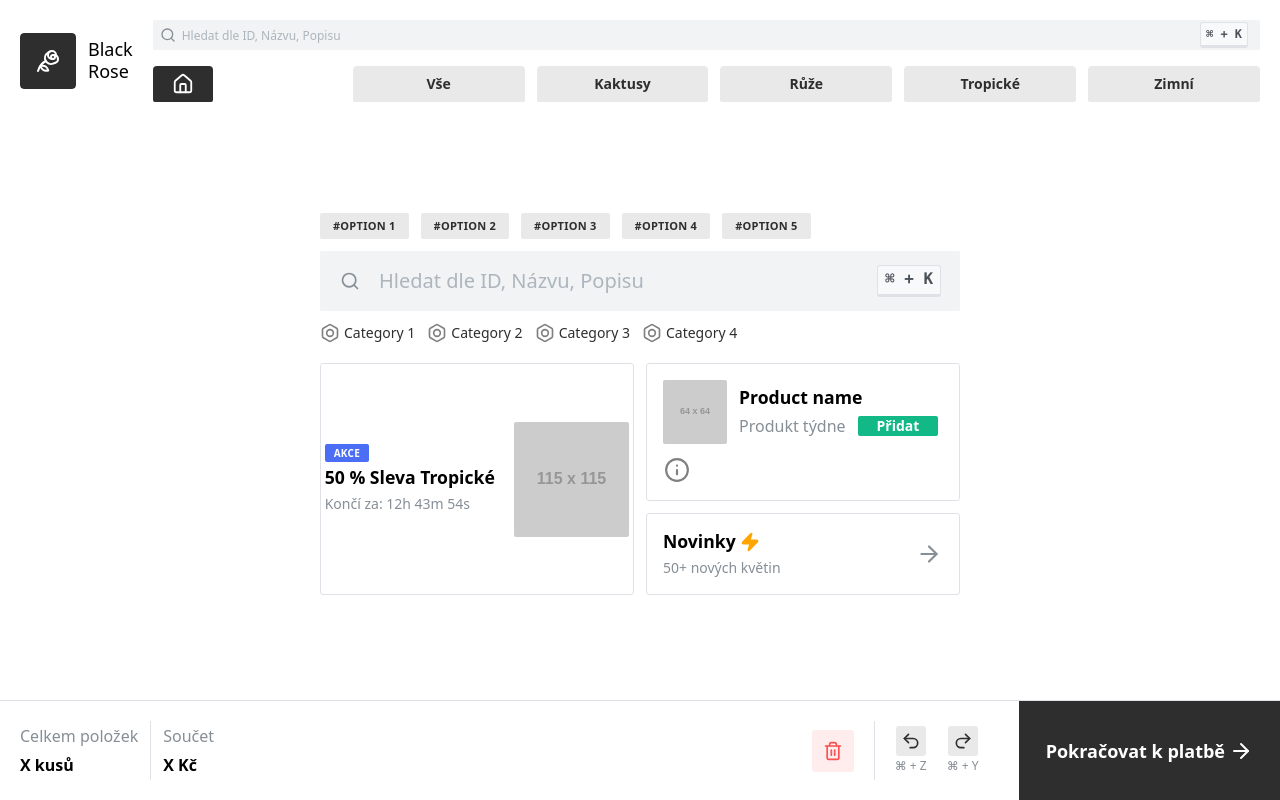
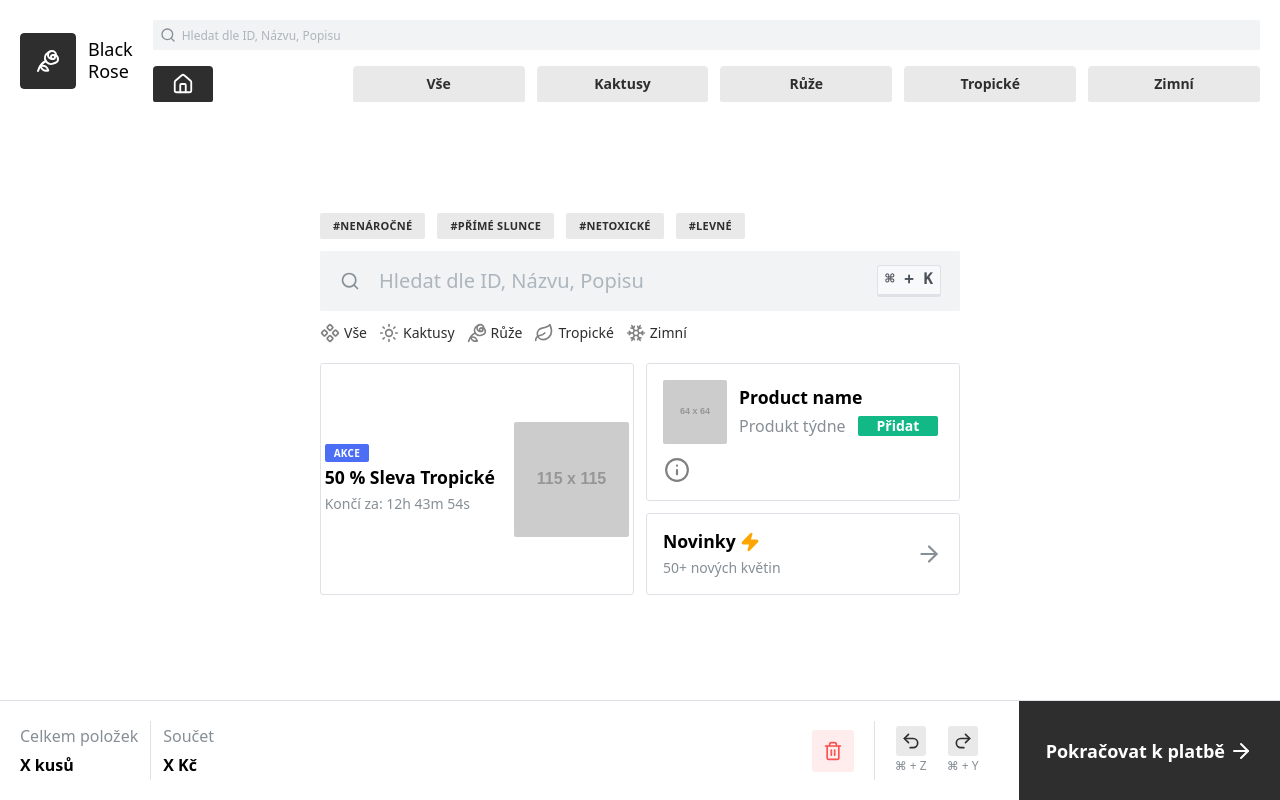
Before and after one commit to Makovicee/DualE-commerce, a React (Vite) app: page / in a window 1280 px wide. Built offline with nearby package versions, Linux system fonts and the light colour scheme.

Commit message:
feat:UX-base eff homepage

```diff
--- a/src/components/layout/AppLayout.tsx
+++ b/src/components/layout/AppLayout.tsx
@@ -21,7 +21,7 @@ const AppLayout = () => {
         {mode === "EFF" ? <EFFNavbar /> : <ASTNavbar />}
       </AppShell.Header>
       <AppShell.Main>
-        <Outlet key={pathname} />
+        <Outlet />
       </AppShell.Main>
       {showFooter && (
         <AppShell.Footer withBorder>
--- a/src/components/layout/EFFNavbar.tsx
+++ b/src/components/layout/EFFNavbar.tsx
@@ -4,10 +4,29 @@ import { useUIMode } from "../../contexts/UIModeContext";
 import AppLogo from "./AppLogo";
 import { useLocation, useNavigate } from "react-router-dom";
 import { CATEGORIES } from "../../core/data/categories";
+import { useRef } from "react";
+import { useHotkeys } from "@mantine/hooks";
 
 const EFFNavbar = () => {
   const { toggle, mode } = useUIMode();
   const { pathname, search } = useLocation();
+  const searchRef = useRef<HTMLInputElement>(null);
+
+  useHotkeys([
+    [
+      "mod+k",
+      () => {
+        if (pathname === "/") return;
+        searchRef.current?.focus();
+      },
+    ],
+  ]);
+
+  const handleKeyDown = (event: React.KeyboardEvent<HTMLInputElement>) => {
+    if (event.key === "Escape") {
+      searchRef.current?.blur();
+    }
+  };
 
   const active =
     CATEGORIES.find((category) => category.path === pathname)?.id ?? "home";
@@ -19,9 +38,11 @@ const EFFNavbar = () => {
         <AppLogo onClick={toggle} />
         <Stack flex={1}>
           <TextInput
+            ref={searchRef}
+            onKeyDown={handleKeyDown}
             placeholder="Hledat dle ID, Názvu, Popisu"
             leftSection={<Search size={16} />}
-            rightSection={<Kbd>⌘ + K</Kbd>}
+            rightSection={pathname !== "/" && <Kbd>⌘ + K</Kbd>}
             rightSectionWidth={70}
             flex={1}
           />
--- a/src/components/main/homePage/searchTools/SearchTools.tsx
+++ b/src/components/main/homePage/searchTools/SearchTools.tsx
@@ -2,12 +2,26 @@ import { Kbd, Stack, TextInput } from "@mantine/core";
 import { Search } from "lucide-react";
 import Categories from "./categories/Categories";
 import PopularTagsGroup from "./popularTagsGroup/PopularTagsGroup";
+import { useRef } from "react";
+import { useHotkeys } from "@mantine/hooks";
 
 const SearchTools = () => {
+  const searchRef = useRef<HTMLInputElement>(null);
+
+  useHotkeys([["mod+k", () => searchRef.current?.focus()]]);
+
+  const handleKeyDown = (event: React.KeyboardEvent<HTMLInputElement>) => {
+    if (event.key === "Escape") {
+      searchRef.current?.blur();
+    }
+  };
+
   return (
     <Stack>
       <PopularTagsGroup />
       <TextInput
+        ref={searchRef}
+        onKeyDown={handleKeyDown}
         variant="filled"
         size="xl"
         placeholder="Hledat dle ID, Názvu, Popisu"
--- a/src/components/main/homePage/searchTools/categories/Categories.tsx
+++ b/src/components/main/homePage/searchTools/categories/Categories.tsx
@@ -1,16 +1,22 @@
 import { Anchor, Group } from "@mantine/core";
-import { Bolt } from "lucide-react";
+import { CATEGORIES } from "../../../../../core/data/categories";
+import { useNavigate } from "react-router-dom";
 
 const Categories = () => {
-  const categories = ["Category 1", "Category 2", "Category 3", "Category 4"];
+  const navigate = useNavigate();
 
   return (
     <Group>
-      {categories.map((category) => (
-        <Group key={category} gap={"xs"}>
-          <Bolt size={20} color="gray" />
-          <Anchor size="sm" fw={"500"} key={category} underline="hover">
-            {category}
+      {CATEGORIES.filter((c) => c.id !== "home").map((category) => (
+        <Group key={category.id} gap="xs">
+          <category.icon size={20} color="gray" />
+          <Anchor
+            size="sm"
+            fw={500}
+            underline="hover"
+            onClick={() => navigate(category.path)}
+          >
+            {category.labels.EFF}
           </Anchor>
         </Group>
       ))}
--- a/src/components/main/homePage/searchTools/popularTagsGroup/PopularTagsGroup.tsx
+++ b/src/components/main/homePage/searchTools/popularTagsGroup/PopularTagsGroup.tsx
@@ -1,19 +1,28 @@
 import { Badge, Group } from "@mantine/core";
+import { useNavigate } from "react-router-dom";
+
+const TAGS = [
+  { label: "Nenáročné", path: "/listing?hydratace=1" },
+  { label: "Přímé slunce", path: "/listing?svetlo=3" },
+  { label: "Netoxické", path: "/listing?toxicita=1" },
+  { label: "Levné", path: "/listing?sort=price_asc" },
+];
 
 const PopularTagsGroup = () => {
-  const tags = ["Option 1", "Option 2", "Option 3", "Option 4", "Option 5"];
+  const navigate = useNavigate();
 
   return (
     <Group>
-      {tags.map((tag) => (
+      {TAGS.map((tag) => (
         <Badge
-          p={"md"}
+          key={tag.label}
+          p="md"
           size="md"
           style={{ cursor: "pointer" }}
           variant="light"
-          key={tag}
+          onClick={() => navigate(tag.path)}
         >
-          #{tag}
+          #{tag.label}
         </Badge>
       ))}
     </Group>
--- a/src/core/data/products.ts
+++ b/src/core/data/products.ts
@@ -31,6 +31,7 @@ export interface Product {
   variants: Record<VariantSize, ProductVariant>;
   stats: Record<StatName, StatValue>;
   comments?: ProductComment[];
+  launchDate:Date
 }
 
 export const PRODUCTS: Product[] = [
@@ -51,6 +52,7 @@ export const PRODUCTS: Product[] = [
       { id: "c1", author: "Jan Novák", content: "Skvělá rostlina, velmi odolná. Doporučil bych každému milovníkovi zeleně." },
       { id: "c2", author: "Marie Svobodová", content: "Krásná, doporučuji každému začátečníkovi." },
     ],
+    launchDate: new Date("2024-05-15")
   },
   {
     id: "XZR12f",
@@ -69,6 +71,6 @@ export const PRODUCTS: Product[] = [
       { id: "c1", author: "Jan Novák", content: "Skvělá rostlina, velmi odolná. Doporučil bych každému milovníkovi zeleně." },
       { id: "c2", author: "Marie Svobodová", content: "Krásná, doporučuji každému začátečníkovi." },
     ],
+    launchDate: new Date("2024-05-16")
   },
-
 ]
```
